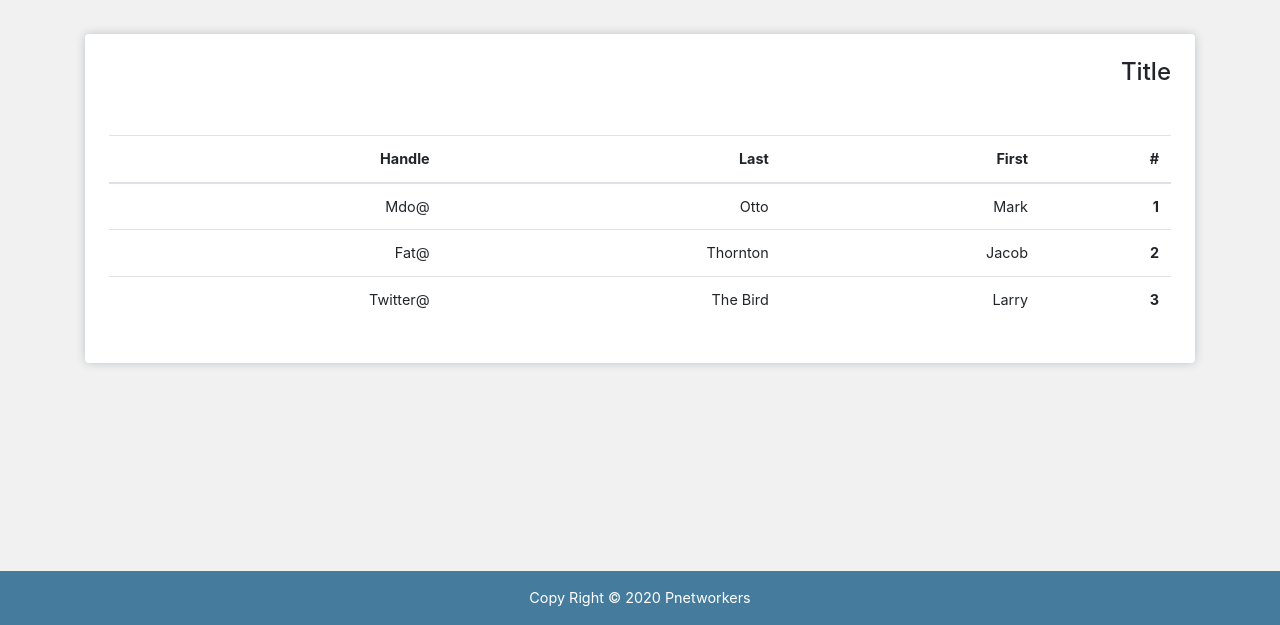
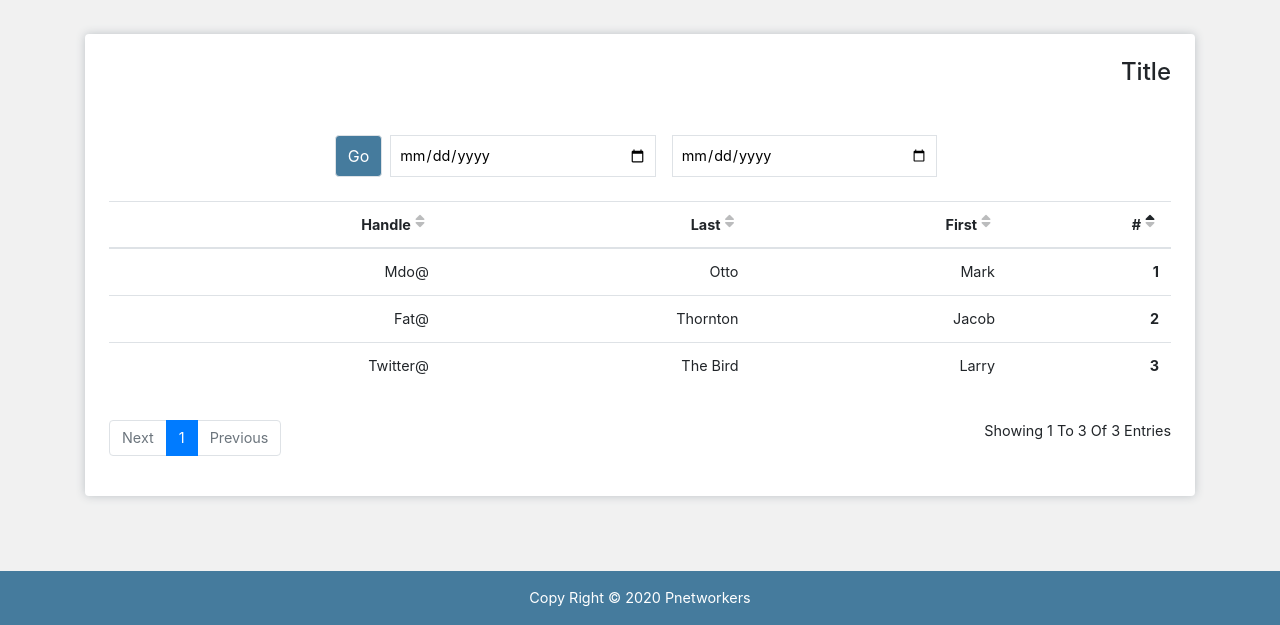
Before and after one commit to Sabry-63/Vip-Store, a plain HTML site: page index.html in a window 1280 px wide. Shown: the part 175-800 px from the top of the page. Drawn offline with Linux system fonts and the light colour scheme.

Commit message:
Add files via upload

```diff
--- a/index.html
+++ b/index.html
@@ -8,6 +8,8 @@
     <link rel="stylesheet" href="css/vandors/bootstrap.min-rtl.css">
     <!-- Fontawsome -->
     <link rel="stylesheet" href="css/vandors/all.min.css">
+    <!-- Datatables -->
+    <link rel="stylesheet" href="css/vandors/datatables.min.css">
     <!-- Mian-Style -->
     <link rel="stylesheet" href="css/style.css">
     <title>Index</title>
@@ -131,9 +133,14 @@
         <div class="container">
             <div class="table-responsive p-4 ">
                 <h4 class="mb-5">Title</h4>
+                <form action="" class="d-flex justify-content-center mb-4">
+                    <input class="w-25 border p-2 mx-2" type="date">
+                    <input class="w-25 border p-2 mx-2" type="date">
+                    <button class="btn border bg-main-color color-whait">Go</button>
+                </form>
                 <!-- ====================
                 Main Table -->
-                <table class="table">
+                <table id="dtBasicExample" class="table">
                     <thead>
                         <tr>
                             <th scope="col">#</th>
@@ -180,6 +187,8 @@
     <script src="js/vandors/jquery.js"></script>
     <!-- Bootstarp -->
     <script src="js/vandors/bootstrap.min.js"></script>
+    <!-- Datatables -->
+    <script src="js/vandors/datatables.min.js"></script>
     <!-- Main Script -->
     <script src="js/main.js"></script>
 </body>
```
